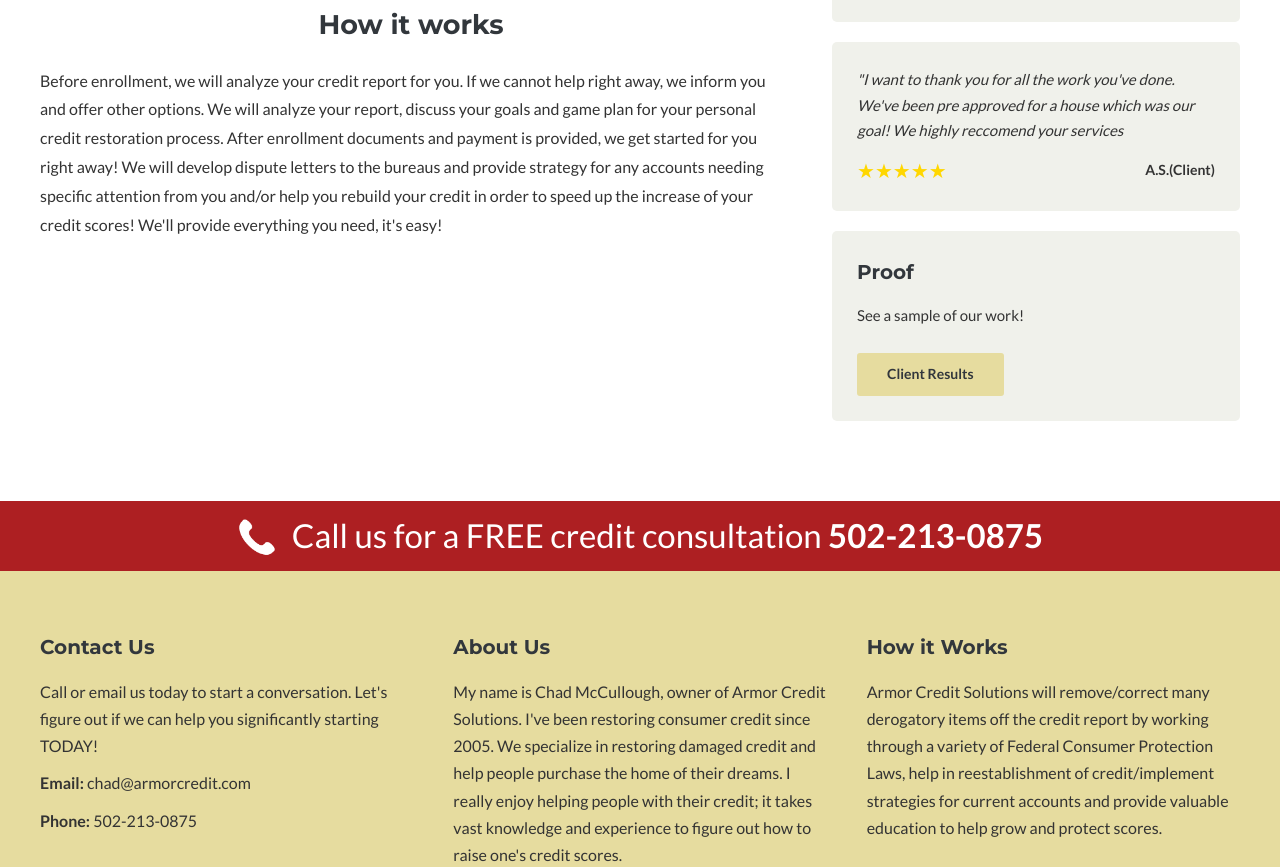
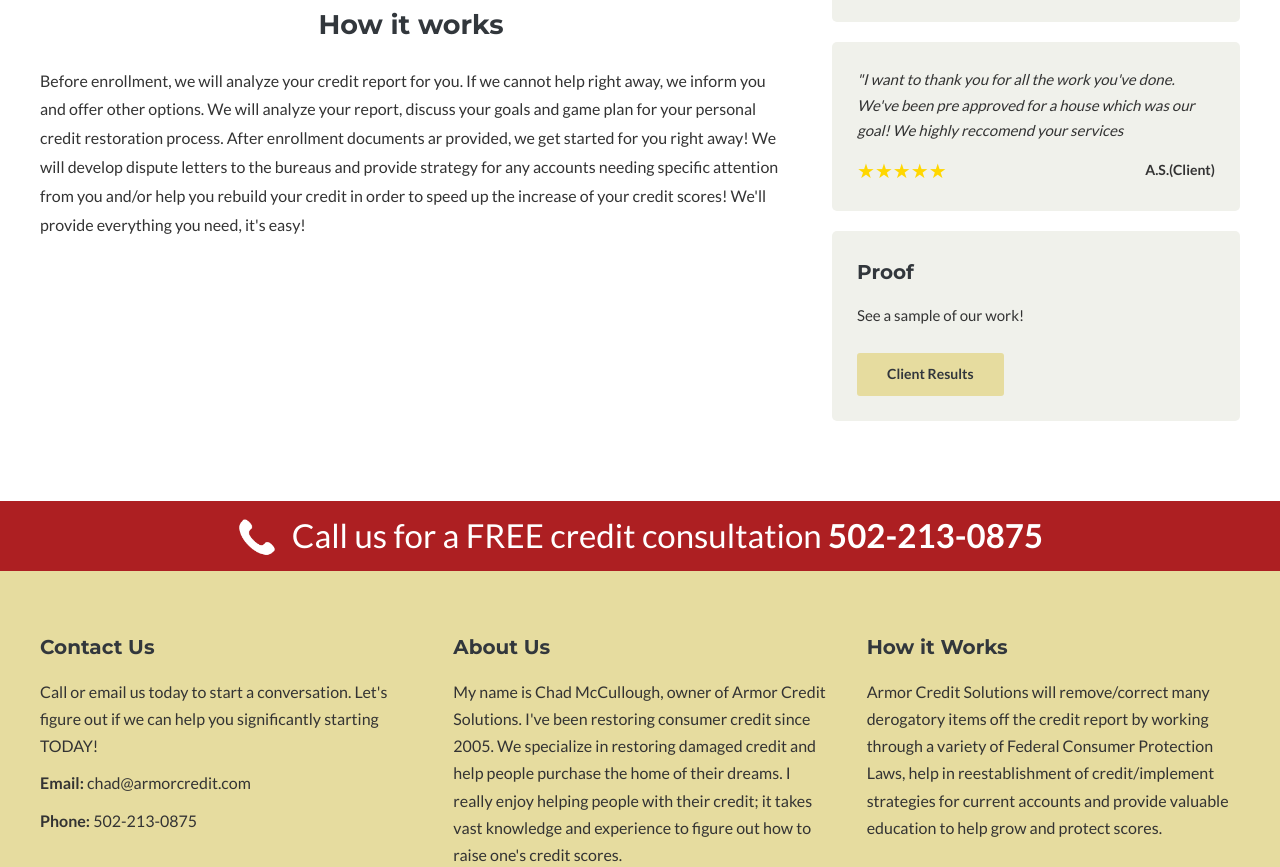
Before and after one commit to cmccullough1/cmccullough1.github.io, a plain HTML site: page what-we-do.html in a window 1280 px wide. Shown: the part 882-1749 px from the top of the page. Drawn offline with Linux system fonts and the light colour scheme.

Commit message:
Update what-we-do.html

```diff
--- a/what-we-do.html
+++ b/what-we-do.html
@@ -67,7 +67,7 @@
 
                     <h2 class="why-choose-header">How it works</h2>
 
-                    <p>Before enrollment, we will analyze your credit report for you.  If we cannot help right away, we inform you and offer other options.  We will analyze your report, discuss your goals and game plan for your personal credit restoration process.  After enrollment documents and payment is provided, we get started for you right away!  We will develop dispute letters to the bureaus and provide strategy for any accounts needing specific attention from you and/or help you rebuild your credit in order to speed up the increase of your credit scores!  We'll provide everything you need, it's easy!</p>
+                    <p>Before enrollment, we will analyze your credit report for you.  If we cannot help right away, we inform you and offer other options.  We will analyze your report, discuss your goals and game plan for your personal credit restoration process.  After enrollment documents ar provided, we get started for you right away!  We will develop dispute letters to the bureaus and provide strategy for any accounts needing specific attention from you and/or help you rebuild your credit in order to speed up the increase of your credit scores!  We'll provide everything you need, it's easy!</p>
                 </div>
                 <div class="about-sidebar">
                     <div class="sidebar-block cta-image-block">
```
